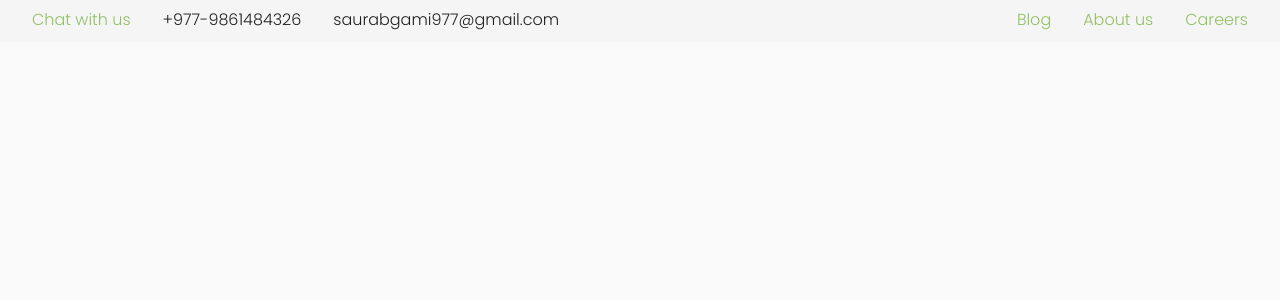
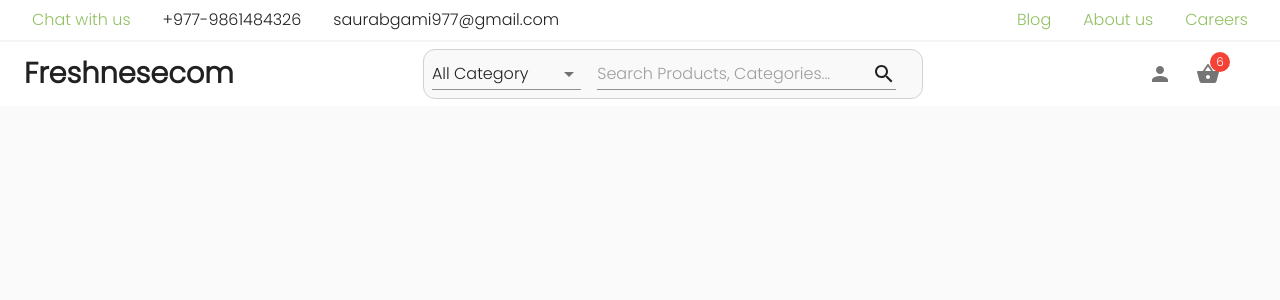
Before and after one commit to dibashthapa/ecommerce-react, a React (Create React App) app: page / in a window 1280 px wide. Shown: the top 300 px of the page. Built offline with nearby package versions, Linux system fonts and the light colour scheme.

Commit message:
navbar initialized with all required components

```diff
--- a/src/App/routes/index.js
+++ b/src/App/routes/index.js
@@ -1,10 +1,13 @@
 import React from 'react';
 import { Route, Switch, BrowserRouter } from 'react-router-dom';
+
+import Navbar from '../../Dashboard/components/Navbar';
 import Topbar from '../../Dashboard/components/TopBar';
 import publicRoutes from '../../Public/config/routes';
 const Routes = () => (
   <BrowserRouter>
     <Route exact path="/" component={Topbar} />
+    <Route exact path="/" component={Navbar} />
     <Switch>
       {publicRoutes.map((route) => (
         <Route
--- a/src/App/theme/colors.js
+++ b/src/App/theme/colors.js
@@ -6,7 +6,7 @@ const colors = {
   },
   secondary: {
     main: '#fff'
-  }
+  },
 };
 
 export default colors;
--- /dev/null
+++ b/src/Dashboard/components/Navbar/index.js
@@ -0,0 +1,83 @@
+import React, { useState } from 'react';
+import { AppBar, Badge, Grid, IconButton, InputAdornment, MenuItem, TextField, Toolbar, Typography } from '@material-ui/core';
+import ShoppingBasketIcon from '@material-ui/icons/ShoppingBasket';
+import PersonIcon from '@material-ui/icons/Person';
+import SearchIcon from '@material-ui/icons/Search';
+import MenuIcon from '@material-ui/icons/Menu';
+
+import useStyles from './index.style';
+
+const category = [{ value: "all", label: 'All Category' }, { value: 'fruits', label: 'Fruits' }, { value: 'meats', label: 'Meats and Fishes' }, { value: 'electronics', label: 'Electronics' }]
+
+function Navbar() {
+    const classes = useStyles();
+    const [selectCategory, setSelectCategory] = useState(category[0].value)
+
+    return (
+        <AppBar position="static" color="secondary" elevation={0} className={classes.root}>
+            <Grid container alignItems="center">
+
+                {/* Hamburger icon to show in small screens */}
+                {/* <IconButton
+                    edge="start"
+                    className={classes.menuButton}
+                    color="inherit"
+                    aria-label="open drawer"
+                >
+                    <MenuIcon />
+                </IconButton> */}
+
+                {/* Logo */}
+                <Grid item>
+                    <Typography className={classes.logo}>
+                        Freshnesecom
+                    </Typography>
+                </Grid>
+
+                {/* center search and sorting category */}
+                <Grid xs={12} container item sm justify='center' alignItems='center'>
+                    <div className={classes.sortingBox}>
+                        {/* select dropdown */}
+                        <TextField
+                            className={classes.select}
+                            select
+                            value={selectCategory}
+                            onChange={(e) => setSelectCategory(e.target.value)}
+                        >
+                            {category.map((option) => (
+                                <MenuItem key={option.value} value={option.value}>
+                                    {option.label}
+                                </MenuItem>
+                            ))}
+                        </TextField>
+
+                        {/* searchfeild */}
+                        <TextField
+                            placeholder="Search Products, Categories..."
+                            className={classes.search}
+                            InputProps={{
+                                endAdornment:
+                                    < InputAdornment position="end" >
+                                        <SearchIcon />
+                                    </InputAdornment>
+
+                            }}
+                        />
+                    </div>
+                </Grid>
+                <Toolbar>
+                    <IconButton>
+                        <PersonIcon />
+                    </IconButton>
+                    <IconButton>
+                        <Badge badgeContent={6} color="error">
+                            <ShoppingBasketIcon />
+                        </Badge>
+                    </IconButton>
+                </Toolbar>
+            </Grid>
+        </AppBar>
+    )
+}
+
+export default Navbar
--- /dev/null
+++ b/src/Dashboard/components/Navbar/index.style.js
@@ -0,0 +1,30 @@
+import { makeStyles } from "@material-ui/core"
+
+const useStyles = makeStyles(theme => ({
+    root: {
+        padding: `0px ${theme.spacing(3)}px`,
+        '& .MuiTextField-root': {
+            margin: theme.spacing(1),
+            borderBottom: 'none',
+        }
+
+    },
+    logo: {
+        fontWeight: "bold",
+        fontSize: '1.8rem'
+    },
+    sortingBox: {
+        backgroundColor: '#f9f9f9',
+        border: '1px solid #D1D1D1',
+        borderRadius: '12px',
+        width: 500,
+    },
+    select: {
+        width: '30%'
+    },
+    search: {
+        width: '60%'
+    }
+}))
+
+export default useStyles
--- a/src/Dashboard/components/TopBar/index.js
+++ b/src/Dashboard/components/TopBar/index.js
@@ -5,7 +5,7 @@ import useStyles from './index.style';
 const Topbar = () => {
   const classes = useStyles();
   return (
-    <AppBar color="default" elevation={0}>
+    <AppBar color="secondary" elevation={0} position="static">
       <Grid container className={classes.topBarWrappingContainer}>
         <Grid item xs={12} lg={6}>
           <Typography className={classes.topBarLinkBtn} color="primary">
```
